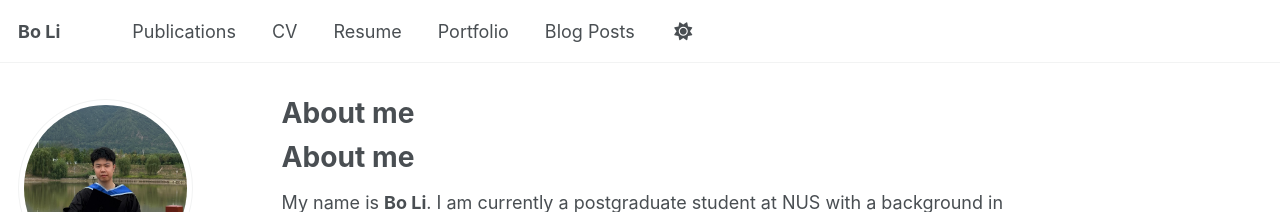
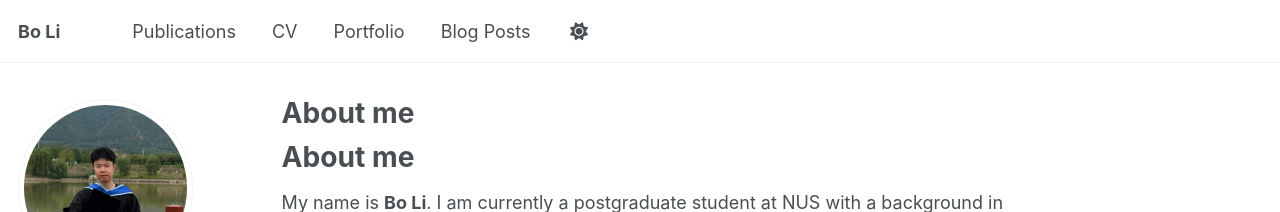
Before and after one commit to Harrison-Li/Harrison-Li.github.io, a Jekyll site: the page built from _pages/about.md, in a window 1280 px wide. Shown: the top 212 px of the page. Built offline with Jekyll 4.4.1, drawn with Linux system fonts in a browser that asks for light colours; some web fonts are replaced; a script that is not in the unit is left out; our own code applies the rules of GitHub Pages for plain Markdown files.

Commit message:
del useless resume

```diff
--- a/_data/navigation.yml
+++ b/_data/navigation.yml
@@ -14,9 +14,6 @@ main:
   - title: "CV"
     url: /cv/
 
-  - title: "Resume"
-    url: /cv-json/
-
   - title: "Portfolio"
     url: /portfolio/
 
```
